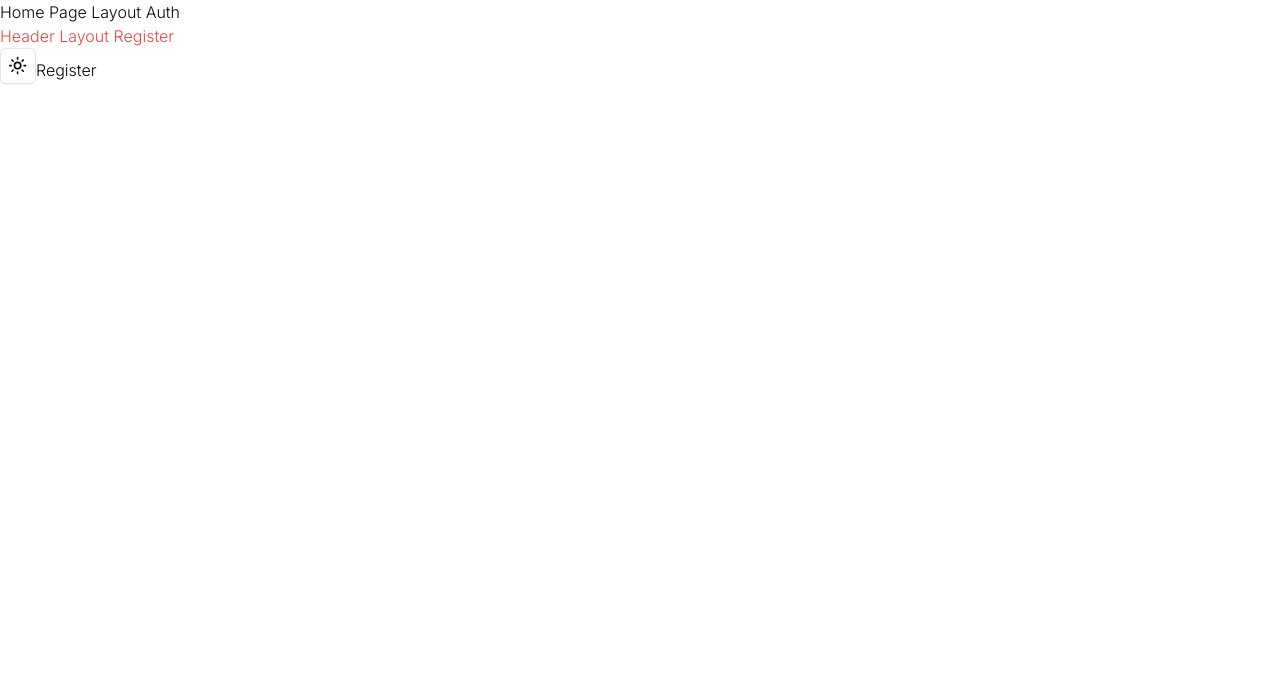
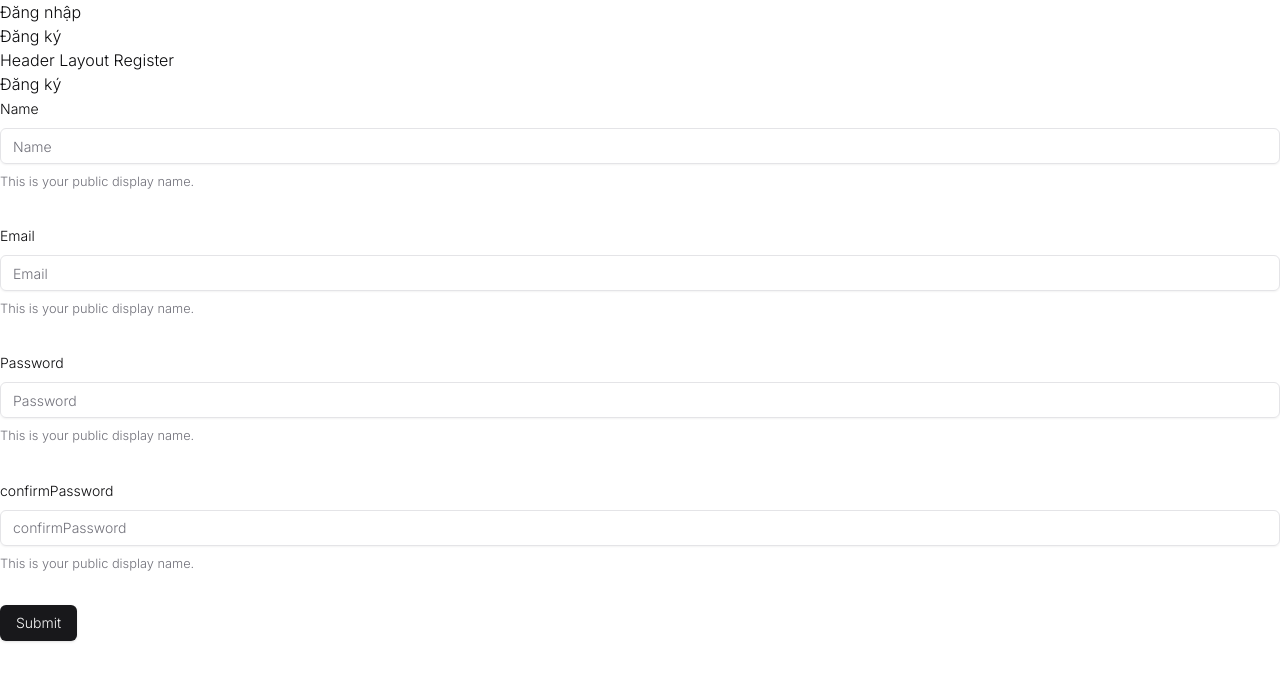
Before and after one commit to LyHoaiLam/LearnNextJS, a Next.js app in the folder client/: page /register in a window 1280 px wide. Shown: the top 680 px of the page. Built offline with nearby package versions, Linux system fonts and the light colour scheme.

Commit message:
Register Form

```diff
--- a/client/package.json
+++ b/client/package.json
@@ -9,8 +9,10 @@
     "lint": "next lint"
   },
   "dependencies": {
+    "@hookform/resolvers": "^3.9.1",
     "@radix-ui/react-dropdown-menu": "^2.1.2",
     "@radix-ui/react-icons": "^1.3.0",
+    "@radix-ui/react-label": "^2.1.0",
     "@radix-ui/react-slot": "^1.1.0",
     "class-variance-authority": "^0.7.0",
     "clsx": "^2.1.1",
@@ -19,9 +21,11 @@
     "next-themes": "^0.3.0",
     "react": "^18",
     "react-dom": "^18",
+    "react-hook-form": "^7.53.1",
     "sass": "^1.79.5",
     "tailwind-merge": "^2.5.3",
-    "tailwindcss-animate": "^1.0.7"
+    "tailwindcss-animate": "^1.0.7",
+    "zod": "^3.23.8"
   },
   "devDependencies": {
     "@types/node": "^20",
--- a/client/src/app/(auth)/layout.tsx
+++ b/client/src/app/(auth)/layout.tsx
@@ -6,7 +6,7 @@
 }>) {
   return (
     <div>
-        <div><Link href="/">Home Page Layout Auth</Link></div>
+        {/* <div><Link href="/">Home Page Layout Auth</Link></div> */}
         {children}
     </div>
   );
--- a/client/src/app/(auth)/register/page.tsx
+++ b/client/src/app/(auth)/register/page.tsx
@@ -1,12 +1,13 @@
+
 import { ModeToggle } from "@/components/mode-toggle"
+import RegisterForm from './register-form'
 
-const RegisterPage =() => {
+const RegisterPage = () => {
     return (
-
-    <div className="">
-        <ModeToggle />
-        Register
-    </div>
+        <div className="">
+            <h1>Đăng ký</h1>
+            <RegisterForm />
+        </div>
     )
 }
 
--- /dev/null
+++ b/client/src/app/(auth)/register/register-form.tsx
@@ -0,0 +1,121 @@
+'use client'
+import { zodResolver } from "@hookform/resolvers/zod"
+import { useForm } from "react-hook-form"
+import { z } from "zod"
+import {
+    Form,
+    FormControl,
+    FormDescription,
+    FormField,
+    FormItem,
+    FormLabel,
+    FormMessage } from "@/components/ui/form"
+import { Button } from "@/components/ui/button"
+import { Input } from "@/components/ui/input"
+
+const formSchema = z.object({
+    name: z.string().trim().min(2).max(256),
+    email: z.string().email(),
+    password: z.string().min(6).max(100),
+    confirmPassword: z.string().min(6).max(100),
+})
+
+type FormValues = z.infer<typeof formSchema>
+
+function onSubmit(values: FormValues) {
+    console.log(values)
+}
+
+const RegisterFrom = () => {
+
+    const form = useForm<FormValues>({
+        resolver: zodResolver(formSchema),
+        defaultValues: {
+        name: "",
+        email: "",
+        password: "",
+        confirmPassword: "",
+        },
+    })
+
+    return (
+        <div className="">
+
+            <Form {...form}>
+                <form onSubmit={form.handleSubmit(onSubmit)} className="space-y-8">
+                    <FormField
+                        control={form.control}
+                        name="name"
+                        render={({ field }) => (
+                            <FormItem>
+                            <FormLabel>Name</FormLabel>
+                            <FormControl>
+                                <Input placeholder="Name" {...field} />
+                            </FormControl>
+                            <FormDescription>
+                                This is your public display name.
+                            </FormDescription>
+                            <FormMessage />
+                            </FormItem>
+                    )}
+                    />
+
+                    <FormField
+                        control={form.control}
+                        name="email"
+                        render={({ field }) => (
+                            <FormItem>
+                            <FormLabel>Email</FormLabel>
+                            <FormControl>
+                                <Input placeholder="Email" {...field} />
+                            </FormControl>
+                            <FormDescription>
+                                This is your public display name.
+                            </FormDescription>
+                            <FormMessage />
+                            </FormItem>
+                    )}
+                    />
+
+                    <FormField
+                        control={form.control}
+                        name="password"
+                        render={({ field }) => (
+                            <FormItem>
+                            <FormLabel>Password</FormLabel>
+                            <FormControl>
+                                <Input placeholder="Password" {...field} />
+                            </FormControl>
+                            <FormDescription>
+                                This is your public display name.
+                            </FormDescription>
+                            <FormMessage />
+                            </FormItem>
+                    )}
+                    />
+
+                    <FormField
+                        control={form.control}
+                        name="confirmPassword"
+                        render={({ field }) => (
+                            <FormItem>
+                            <FormLabel>confirmPassword</FormLabel>
+                            <FormControl>
+                                <Input placeholder="confirmPassword" {...field} />
+                            </FormControl>
+                            <FormDescription>
+                                This is your public display name.
+                            </FormDescription>
+                            <FormMessage />
+                            </FormItem>
+                    )}
+                    />
+
+                    <Button type="submit">Submit</Button>
+                </form>
+            </Form>
+        </div>
+    )
+}
+
+export default RegisterFrom
--- a/client/src/app/components/ButtonRedirect.tsx
+++ b/client/src/app/components/ButtonRedirect.tsx
@@ -4,12 +4,9 @@
 export default function ButtonRedirect() {
 
   const router = useRouter()
-
   const handlerNavigate = () => {
     router.push('/login')
   }
-
-
     return (
         <div>
             <button
--- a/client/src/app/globals.css
+++ b/client/src/app/globals.css
@@ -91,7 +91,4 @@
   body {
     @apply bg-background text-foreground;
   }
-  h1, h2, h3 {
-    @apply text-red-500;
-  }
 }
--- a/client/src/app/layout.tsx
+++ b/client/src/app/layout.tsx
@@ -2,6 +2,7 @@
 import "./globals.css";
 import { Inter } from "next/font/google";
 import { ThemeProvider } from "@/components/theme-provider";
+import Header from "@/components/header";
 
 const inter = Inter({ subsets: ['vietnamese'], weight: ['100', '300']})
 
@@ -17,11 +18,6 @@
 }>) {
   return (
     <html lang="en" suppressHydrationWarning>
-      {/* <head>
-        <link rel="preconnect" href="https://fonts.googleapis.com" />
-        <link rel="preconnect" href="https://fonts.gstatic.com" />
-        <link href="https://fonts.googleapis.com/css2?family=Noto+Sans+Display:ital,wght@1,100..900&display=swap" rel="stylesheet" />
-      </head> */}
       <body className={`${inter.className}`}>
         <ThemeProvider
             attribute="class"
@@ -29,6 +25,7 @@
             enableSystem
             disableTransitionOnChange
           >
+            <Header />
             {children}
         </ThemeProvider>
       </body>
--- /dev/null
+++ b/client/src/components/header.tsx
@@ -0,0 +1,19 @@
+import Link from "next/link";
+import { ModeToggle } from "./mode-toggle";
+
+export default function Header() {
+    return (
+        <div>
+            <ul>
+                <li>
+                    <Link href="/login">Đăng nhập</Link>
+                </li>
+
+                <li>
+                    <Link href="/register">Đăng ký</Link>
+                </li>
+
+            </ul>
+        </div>
+    )
+}
--- /dev/null
+++ b/client/src/components/ui/form.tsx
@@ -0,0 +1,178 @@
+"use client"
+
+import * as React from "react"
+import * as LabelPrimitive from "@radix-ui/react-label"
+import { Slot } from "@radix-ui/react-slot"
+import {
+  Controller,
+  ControllerProps,
+  FieldPath,
+  FieldValues,
+  FormProvider,
+  useFormContext,
+} from "react-hook-form"
+
+import { cn } from "@/lib/utils"
+import { Label } from "@/components/ui/label"
+
+const Form = FormProvider
+
+type FormFieldContextValue<
+  TFieldValues extends FieldValues = FieldValues,
+  TName extends FieldPath<TFieldValues> = FieldPath<TFieldValues>
+> = {
+  name: TName
+}
+
+const FormFieldContext = React.createContext<FormFieldContextValue>(
+  {} as FormFieldContextValue
+)
+
+const FormField = <
+  TFieldValues extends FieldValues = FieldValues,
+  TName extends FieldPath<TFieldValues> = FieldPath<TFieldValues>
+>({
+  ...props
+}: ControllerProps<TFieldValues, TName>) => {
+  return (
+    <FormFieldContext.Provider value={{ name: props.name }}>
+      <Controller {...props} />
+    </FormFieldContext.Provider>
+  )
+}
+
+const useFormField = () => {
+  const fieldContext = React.useContext(FormFieldContext)
+  const itemContext = React.useContext(FormItemContext)
+  const { getFieldState, formState } = useFormContext()
+
+  const fieldState = getFieldState(fieldContext.name, formState)
+
+  if (!fieldContext) {
+    throw new Error("useFormField should be used within <FormField>")
+  }
+
+  const { id } = itemContext
+
+  return {
+    id,
+    name: fieldContext.name,
+    formItemId: `${id}-form-item`,
+    formDescriptionId: `${id}-form-item-description`,
+    formMessageId: `${id}-form-item-message`,
+    ...fieldState,
+  }
+}
+
+type FormItemContextValue = {
+  id: string
+}
+
+const FormItemContext = React.createContext<FormItemContextValue>(
+  {} as FormItemContextValue
+)
+
+const FormItem = React.forwardRef<
+  HTMLDivElement,
+  React.HTMLAttributes<HTMLDivElement>
+>(({ className, ...props }, ref) => {
+  const id = React.useId()
+
+  return (
+    <FormItemContext.Provider value={{ id }}>
+      <div ref={ref} className={cn("space-y-2", className)} {...props} />
+    </FormItemContext.Provider>
+  )
+})
+FormItem.displayName = "FormItem"
+
+const FormLabel = React.forwardRef<
+  React.ElementRef<typeof LabelPrimitive.Root>,
+  React.ComponentPropsWithoutRef<typeof LabelPrimitive.Root>
+>(({ className, ...props }, ref) => {
+  const { error, formItemId } = useFormField()
+
+  return (
+    <Label
+      ref={ref}
+      className={cn(error && "text-destructive", className)}
+      htmlFor={formItemId}
+      {...props}
+    />
+  )
+})
+FormLabel.displayName = "FormLabel"
+
+const FormControl = React.forwardRef<
+  React.ElementRef<typeof Slot>,
+  React.ComponentPropsWithoutRef<typeof Slot>
+>(({ ...props }, ref) => {
+  const { error, formItemId, formDescriptionId, formMessageId } = useFormField()
+
+  return (
+    <Slot
+      ref={ref}
+      id={formItemId}
+      aria-describedby={
+        !error
+          ? `${formDescriptionId}`
+          : `${formDescriptionId} ${formMessageId}`
+      }
+      aria-invalid={!!error}
+      {...props}
+    />
+  )
+})
+FormControl.displayName = "FormControl"
+
+const FormDescription = React.forwardRef<
+  HTMLParagraphElement,
+  React.HTMLAttributes<HTMLParagraphElement>
+>(({ className, ...props }, ref) => {
+  const { formDescriptionId } = useFormField()
+
+  return (
+    <p
+      ref={ref}
+      id={formDescriptionId}
+      className={cn("text-[0.8rem] text-muted-foreground", className)}
+      {...props}
+    />
+  )
+})
+FormDescription.displayName = "FormDescription"
+
+const FormMessage = React.forwardRef<
+  HTMLParagraphElement,
+  React.HTMLAttributes<HTMLParagraphElement>
+>(({ className, children, ...props }, ref) => {
+  const { error, formMessageId } = useFormField()
+  const body = error ? String(error?.message) : children
+
+  if (!body) {
+    return null
+  }
+
+  return (
+    <p
+      ref={ref}
+      id={formMessageId}
+      className={cn("text-[0.8rem] font-medium text-destructive", className)}
+      {...props}
+    >
+      {body}
+    </p>
+  )
+})
+FormMessage.displayName = "FormMessage"
+
+export {
+  useFormField,
+  Form,
+  FormItem,
+  FormLabel,
+  FormControl,
+  FormDescription,
+  FormMessage,
+  FormField,
+}
--- /dev/null
+++ b/client/src/components/ui/label.tsx
@@ -0,0 +1,26 @@
+"use client"
+
+import * as React from "react"
+import * as LabelPrimitive from "@radix-ui/react-label"
+import { cva, type VariantProps } from "class-variance-authority"
+
+import { cn } from "@/lib/utils"
+
+const labelVariants = cva(
+  "text-sm font-medium leading-none peer-disabled:cursor-not-allowed peer-disabled:opacity-70"
+)
+
+const Label = React.forwardRef<
+  React.ElementRef<typeof LabelPrimitive.Root>,
+  React.ComponentPropsWithoutRef<typeof LabelPrimitive.Root> &
+    VariantProps<typeof labelVariants>
+>(({ className, ...props }, ref) => (
+  <LabelPrimitive.Root
+    ref={ref}
+    className={cn(labelVariants(), className)}
+    {...props}
+  />
+))
+Label.displayName = LabelPrimitive.Root.displayName
+
+export { Label }
```
Also changed, not shown: 2 other files (tests, documents, lock files or other folders).
